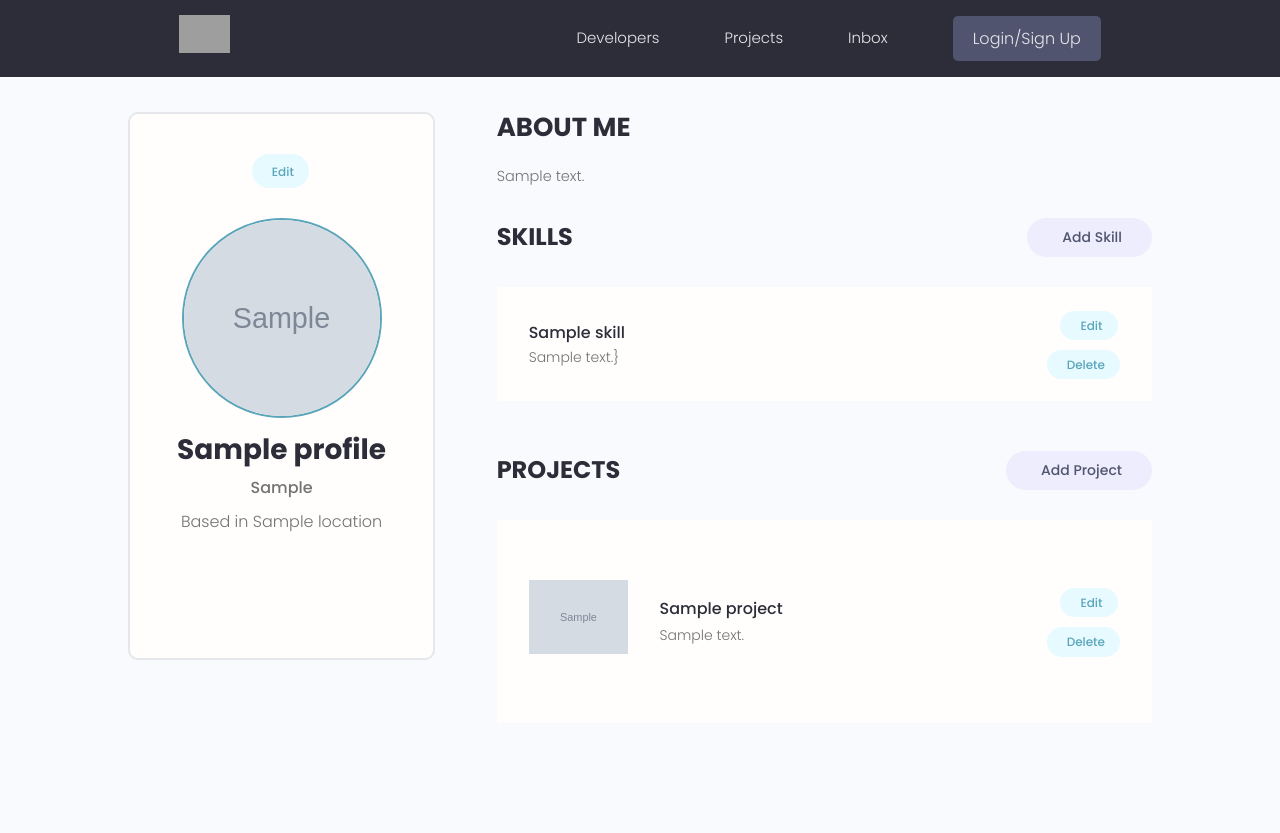
After one commit to yws1502/DevSearch, a Django app: template users/templates/users/account.html in a window 1280 px wide. The commit adds this page. Run offline with Django 3.2, Linux system fonts and the light colour scheme; the template is opened without the code that fills it: most values are stand-ins (such as "Sample title", 1, 10 or a date in 2020); grey boxes marked "Sample" are stand-in pictures; some libraries are stand-ins or nearby versions; grey boxes are pictures that could not be loaded.

Commit message:
profile account edit part

```diff
--- a/templates/navbar.html
+++ b/templates/navbar.html
@@ -17,7 +17,7 @@
                 <li class="header__menuItem"><a href="{% url 'projects' %}">Projects</a></li>
                 <li class="header__menuItem"><a href="">Inbox</a></li>
                 {% if request.user.is_authenticated %}
-                    <li class="header__menuItem"><a href="{% url 'create-project' %}">Add Project</a></li>
+                    <li class="header__menuItem"><a href="{% url 'account' %}">Account</a></li>
                     <li class="header__menuItem"><a href="{% url 'logout' %}" class="btn btn--sub">Logout</a></li>
                 {% else %}
                     <li class="header__menuItem"><a href="{% url 'login' %}" class="btn btn--sub">Login/Sign Up</a></li>
--- /dev/null
+++ b/users/templates/users/account.html
@@ -0,0 +1,96 @@
+{% extends "main.html" %}
+
+{% block content %}
+<!-- Main Section -->
+<main class="settingsPage profile my-md">
+  <div class="container">
+    <div class="layout">
+      <div class="column column--1of3">
+        <div class="card text-center">
+          <div class="card__body dev">
+            <a class="tag tag--pill tag--main settings__btn" href="{% url 'edit-account' %}"><i class="im im-edit"></i> Edit</a>
+            <img class="avatar avatar--xl dev__avatar" src="{{profile.profile_image.url}}" />
+            <h2 class="dev__name">{{profile.name}}</h2>
+            <p class="dev__title">{{profile.short_intro}}</p>
+            <p class="dev__location">Based in {{profile.location}}</p>
+
+            <ul class="dev__social">
+              {% if profile.social_github %}
+              <li>
+                <a title="Github" href="{{profile.social_github}}" target="_blank"><i class="im im-github"></i></a>
+              </li>
+              {% endif %}
+              {% if profile.social_twitter %}
+              <li>
+                <a title="Twitter" href="{{profile.social_twitter}}" target="_blank"><i class="im im-twitter"></i></a>
+              </li>
+              {% endif %}
+              {% if profile.social_linkedin %}
+              <li>
+                <a title="LinkedIn" href="{{profile.social_linkedin}}" target="_blank"><i
+                    class="im im-linkedin"></i></a>
+              </li>
+              {% endif %}
+              {% if profile.social_website %}
+              <li>
+                <a title="Personal Website" href="{{profile.social_website}}" target="_blank"><i
+                    class="im im-globe"></i></a>
+              </li>
+              {% endif %}
+            </ul>
+          </div>
+        </div>
+      </div>
+      <div class="column column--2of3">
+        <div class="devInfo">
+          <h3 class="devInfo__title">About Me</h3>
+          <p class="devInfo__about">{{profile.bio}}</p>
+        </div>
+        <div class="settings">
+          <h3 class="settings__title">Skills</h3>
+          <a class="tag tag--pill tag--sub settings__btn tag--lg" href="#"><i class="im im-plus"></i> Add Skill</a>
+        </div>
+
+        <table class="settings__table">
+        {% for skill in skills %}
+          <tr>
+            <td class="settings__tableInfo">
+              <h4>{{skill.name}}</h4>
+              <p>{{skill.description}}}</p>
+            </td>
+            <td class="settings__tableActions">
+              <a class="tag tag--pill tag--main settings__btn" href="#"><i class="im im-edit"></i> Edit</a>
+              <a class="tag tag--pill tag--main settings__btn" href="#"><i class="im im-x-mark-circle-o"></i>
+                Delete</a>
+              </td>
+            </tr>
+        {% endfor %}
+        </table>
+
+        <div class="settings">
+          <h3 class="settings__title">Projects</h3>
+          <a class="tag tag--pill tag--sub settings__btn tag--lg" href="{% url 'create-project' %}"><i class="im im-plus"></i> Add Project</a>
+        </div>
+
+        <table class="settings__table">
+          {% for project in projects %}
+          <tr>
+            <td class="settings__thumbnail">
+              <a href="{% url 'project' project.id %}"><img src="{{project.featured_image.url}}" alt="Project Thumbnail" /></a>
+            </td>
+            <td class="settings__tableInfo">
+              <a href="{% url 'project' project.id %}">{{project.title}}</a>
+              <p>{{project.description|slice:'150'}}</p>
+            </td>
+            <td class="settings__tableActions">
+              <a class="tag tag--pill tag--main settings__btn" href="{% url 'update-project' %}"><i class="im im-edit"></i> Edit</a>
+              <a class="tag tag--pill tag--main settings__btn" href="{% url 'delete-project' %}"><i class="im im-x-mark-circle-o"></i>Delete</a>
+            </td>
+          </tr>
+          {% endfor %}
+        </table>
+      </div>
+    </div>
+  </div>
+</main>
+{% endblock %}
--- a/users/urls.py
+++ b/users/urls.py
@@ -8,4 +8,7 @@ urlpatterns = [
 
     path('', profiles, name='profiles'),
     path('profile/<str:pk>/', user_profile, name='user-profile'),
+    path('account/', user_account, name='account'),
+
+    path('edit-account/', edit_account, name='edit-account'),
 ]
```
Also changed, not shown: templates/form-template.html (added, +41 -0 lines), users/forms.py (+14 -1 lines), users/signals.py (+10 -0 lines), users/templates/users/profile_form.html (added, +29 -0 lines), users/views.py (+28 -2 lines), db.sqlite3, static/images/profiles/239.iu2_large.jpg (added).
